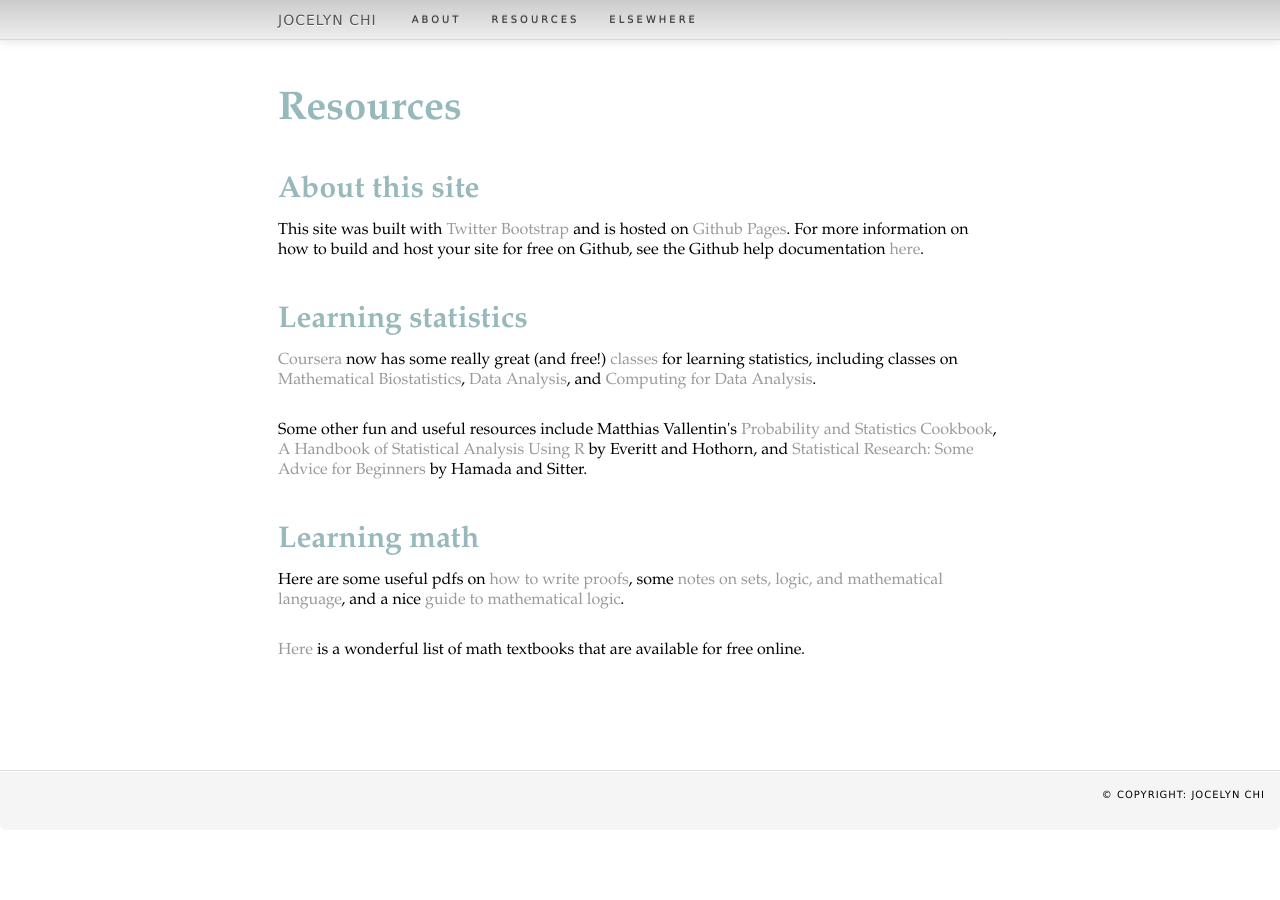
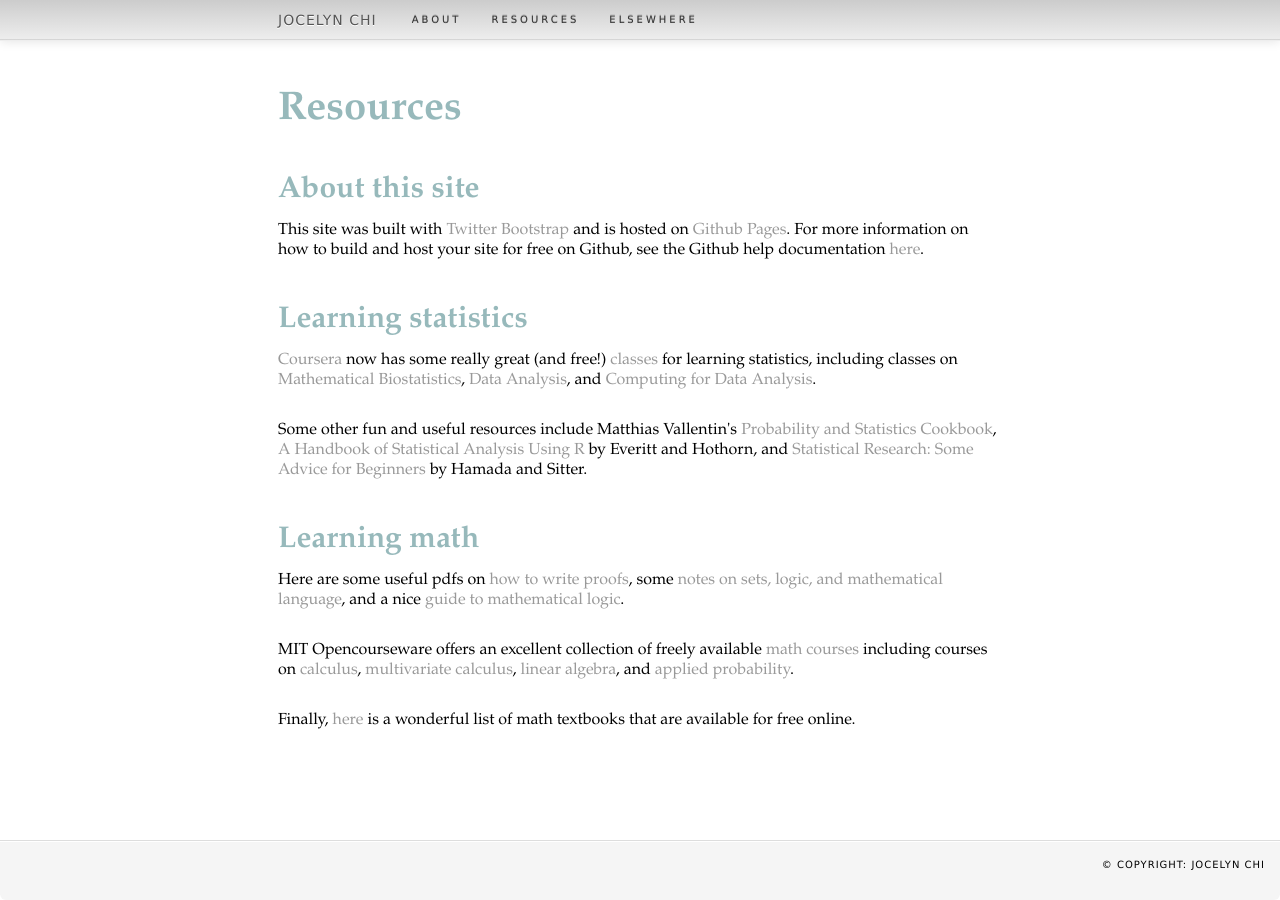
Before and after one commit to jocelynchi/jocelynchi.github.com, a plain HTML site: page resources.html in a window 1280 px wide. Before the commit the page ends 830 px from the top, so only its background shows below. Drawn offline with Linux system fonts and the light colour scheme.

Commit message:
Math resources

```diff
--- a/resources.html
+++ b/resources.html
@@ -90,7 +90,11 @@
 
 	<br>
 
-	<p><a href="http://people.math.gatech.edu/~cain/textbooks/onlinebooks.html" title="Listing of free math textbooks">Here</a> is a wonderful list of math textbooks that are available for free online.</p>
+	<p>MIT Opencourseware offers an excellent collection of freely available <a href="http://ocw.mit.edu/courses/mathematics/" title="Math on MIT OCW">math courses</a> including courses on <a href="http://ocw.mit.edu/courses/mathematics/18-01-single-variable-calculus-fall-2006/" title="Single Variable Calculus with David Jerison on MIT OCW">calculus</a>, <a href="http://ocw.mit.edu/courses/mathematics/18-02-multivariable-calculus-fall-2007/" text="Multivariate calculus with Denis Auroux on MIT OCW">multivariate calculus</a>, <a href="http://ocw.mit.edu/courses/mathematics/18-06-linear-algebra-spring-2010/" title="Linear algebra with Gilbert Strang on MIT OCW">linear algebra</a>, and <a href="http://ocw.mit.edu/courses/electrical-engineering-and-computer-science/6-041-probabilistic-systems-analysis-and-applied-probability-fall-2010/index.htm" title="Applied probability with John Tsitsiklis on MIT OCW">applied probability</a>.</p>
+
+	<br>
+
+	<p>Finally, <a href="http://people.math.gatech.edu/~cain/textbooks/onlinebooks.html" title="Listing of free math textbooks">here</a> is a wonderful list of math textbooks that are available for free online.</p>
 
 	<br><br><br><br><br>
 
```
